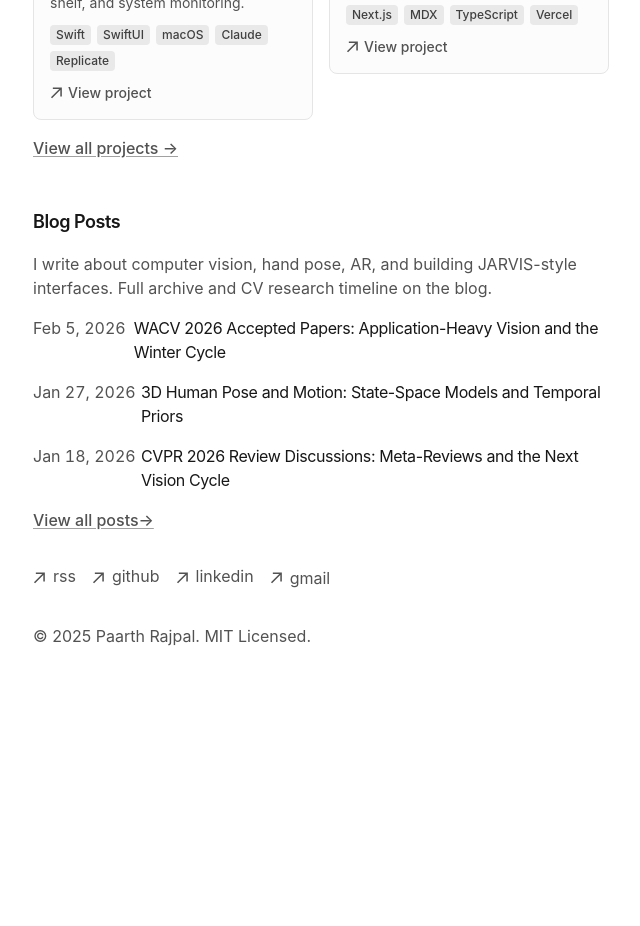
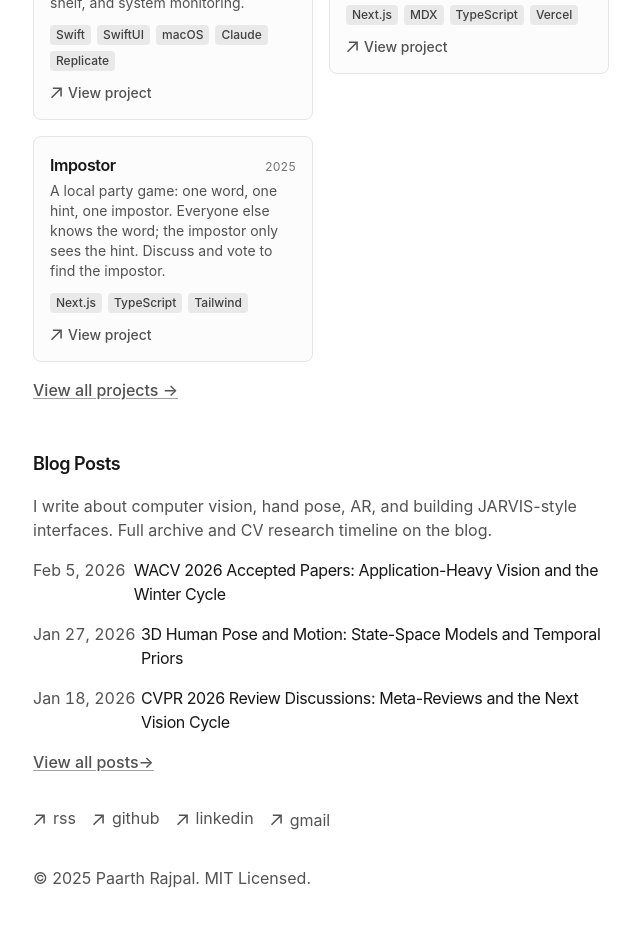
Before and after one commit to paarth-r/blog, a Next.js app: page / in a window 1280 px wide. Shown: the part 780-1706 px from the top of the page, without its empty margins (319-959 px from the left). Before the commit the page ends 1492 px from the top, so only its background shows below. Built offline with nearby package versions, Linux system fonts and the light colour scheme.

Commit message:
new project

```diff
--- a/app/data/projects.ts
+++ b/app/data/projects.ts
@@ -97,6 +97,20 @@ Hover to expand, swipe to open or close, and customize gestures and appearance.
 
 It includes the main blog with a CV research timeline, project pages with GitHub version history and updates feeds, and a simple home page with featured projects and recent posts. Source on [GitHub](https://github.com/paarth-r/blog).`,
   },
+  {
+    id: 'impostor',
+    title: 'Impostor',
+    description:
+      'A local party game: one word, one hint, one impostor. Everyone else knows the word; the impostor only sees the hint. Discuss and vote to find the impostor.',
+    href: 'https://github.com/paarth-r/impostor',
+    year: '2025',
+    tech: ['Next.js', 'TypeScript', 'Tailwind'],
+    featured: true,
+    githubRepo: 'paarth-r/impostor',
+    abstract: `**Impostor** is a local party game I built for friends—inspired by the viral "impostor game." One word, one hint, one impostor: everyone but the impostor sees the word; the impostor only sees the hint. Players discuss and vote to find the impostor.
+
+Run it locally: \`npm install\` and \`npm run dev\`. The server listens on localhost and your local IP so phones and other devices on the same Wi‑Fi can join. The host uses the admin panel (localhost only) to set the word and hint, assign the impostor, start the round, then run voting or reveal. Game state is in-memory, so a server restart or **Reset game** clears everyone; players can rejoin. Source on [GitHub](https://github.com/paarth-r/impostor).`,
+  },
   // {
   //   id: 'pose-lifting',
   //   title: '3D pose & motion',
```
Also changed, not shown: public/images/README.md.
